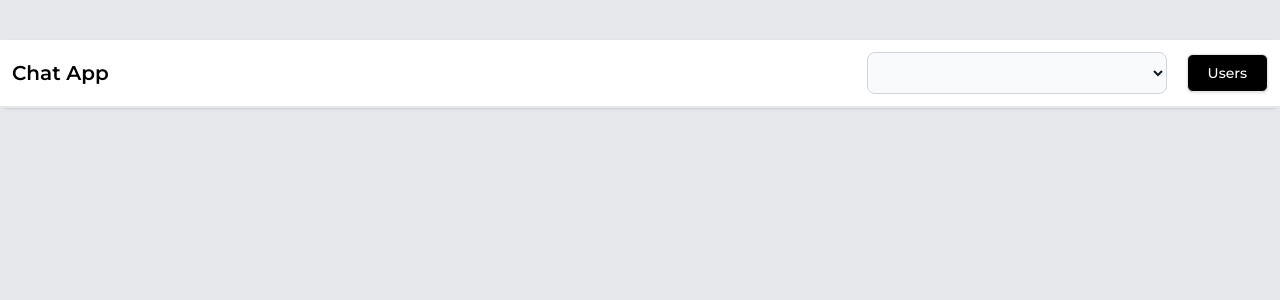
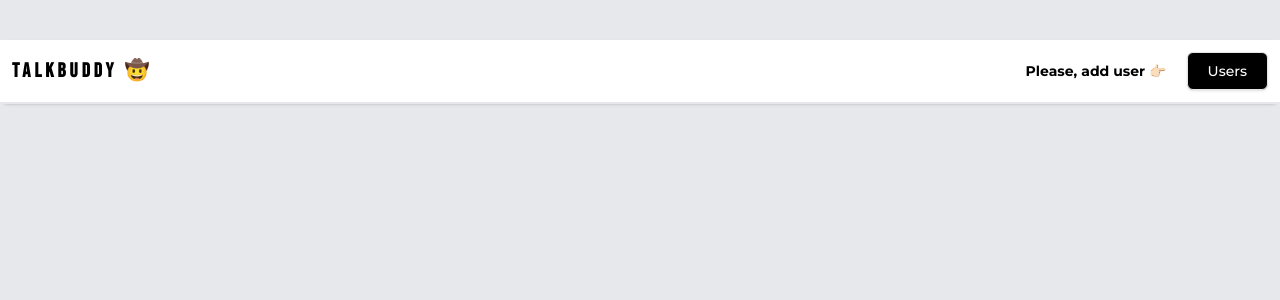
Before and after one commit to vishwanath231/User-Management-py, a Flask app: page / in a window 1280 px wide. Shown: the top 300 px of the page. Run offline with Flask 3, Linux system fonts and the light colour scheme; data that the repository does not hold is empty; some libraries are stand-ins or nearby versions.

Commit message:
chat screen

```diff
--- a/templates/index.html
+++ b/templates/index.html
@@ -10,30 +10,28 @@
 <body>
 
 
-
-
-
     <div class="container mx-auto my-10 shadow rounded-lg bg-white">
         <div class="px-3 py-3 flex justify-between items-center bg-white border-b-2">
-            <div class="font-semibold text-xl">Chat App</div>
+            <div class="font-semibold text-xl chat_name">TalkBuddy 🤠</div>
             <div class="flex items-center ">
+                <div class="text-sm font-bold" id="check_from_user">Please, add user 👉🏻</div>
                 <select id="select_from_email" class="bg-gray-50 border border-gray-300 text-gray-900 text-sm rounded-lg focus:ring-blue-500 focus:border-blue-500 block w-[300px] p-2.5 "></select>
                 <a href="/user" class="block ml-5 w-fit text-center bg-black border border-[#e5e5e5] text-white py-2 px-5 rounded-md shadow  text-sm font-medium hover:underline ">Users</a>
             </div>
         </div>
 
         <div class="flex flex-row justify-between bg-white h-[450px]" id="chat_area">
-            <div id="user_list" class="flex flex-col w-2/5 border-r-2 overflow-y-auto"></div>
+            <div id="user_list" class="flex flex-col w-[450px] border-r-2 overflow-y-auto"></div>
 
 
-            <div class="w-full px-5 flex flex-col justify-between" id="chat_hint_msg">
-                <h2>You can choose the user and chat with him.</h2>
+            <div class="max-w-3xl mx-auto px-5 flex justify-center my-6" id="chat_hint_msg">
+                <h2 class="font-semibold">👋🏻 You're welcome to pick any user and start a conversation with them.</h2>
             </div>
 
 
             <div class="w-full px-5 flex flex-col justify-between bg-gray-100" id="chating_area">
 
-                <div id="toUserName" class="capitalize font-bold border-b border-gray-200 pb-2"></div>
+                <div id="toUserName" class="capitalize font-bold border-b border-gray-200 py-2"></div>
 
                 <div class="flex flex-col mt-5 h-[450px] overflow-y-scroll" id="msg_area"></div>
 
```
